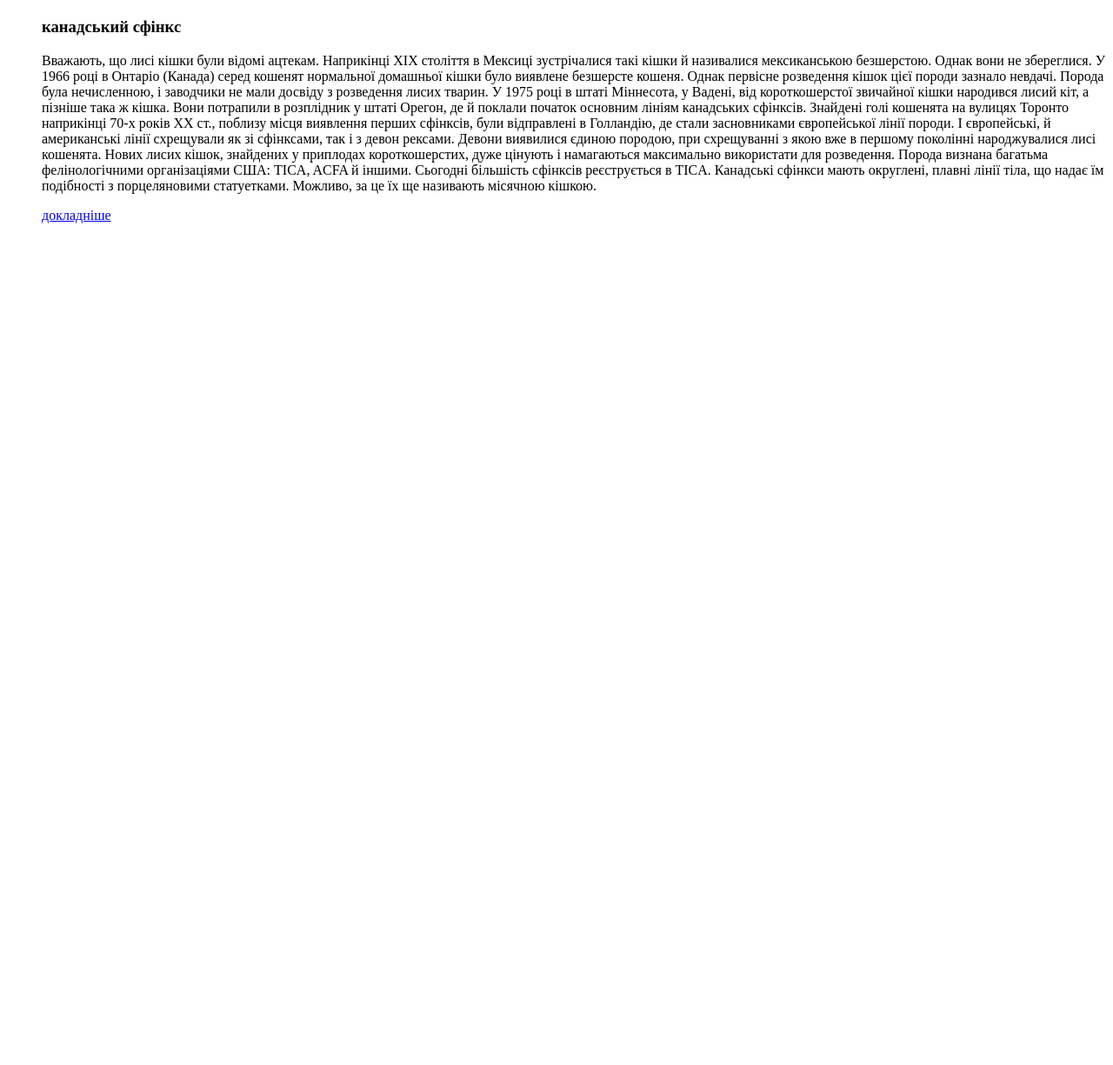
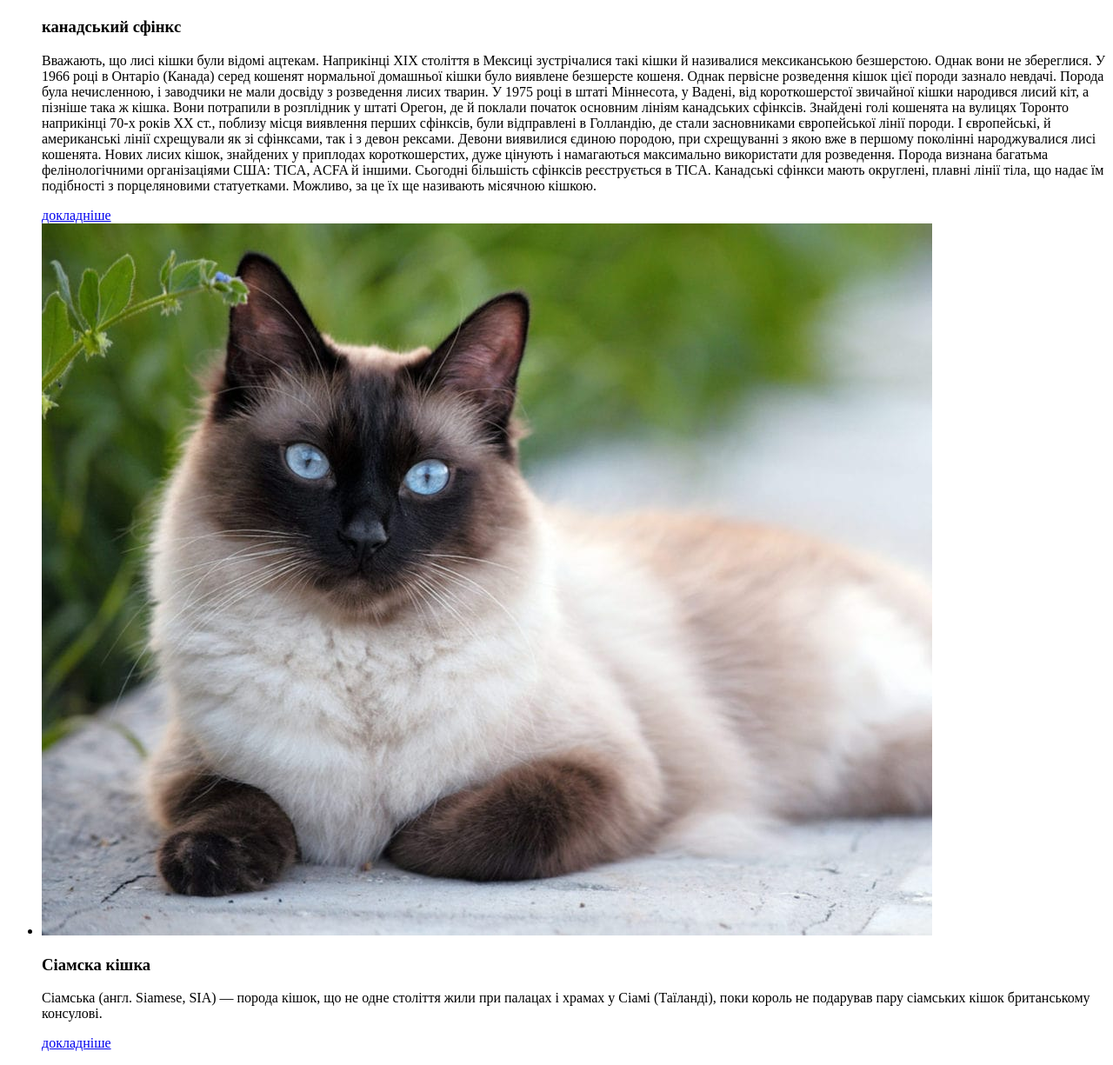
Before and after one commit to Tate-T/cats-breeds_news-paper_practice-, a plain HTML site: page index.html in a window 1280 px wide. Shown: the part 2394-3619 px from the top of the page at 87% size. Before the commit the page ends 2667 px from the top, so only its background shows below. Drawn offline with Linux system fonts and the light colour scheme.

Commit message:
Сіамський кіт

```diff
--- a/index.html
+++ b/index.html
@@ -71,6 +71,14 @@
                 <a href="https://uk.wikipedia.org/wiki/%D0%9A%D0%B0%D0%BD%D0%B0%D0%B4%D1%81%D1%8C%D0%BA%D0%B8%D0%B9_%D1%81%D1%84%D1%96%D0%BD%D0%BA%D1%81">докладніше</a>
             </article>
         </li>
+        <li>
+            <article>
+                <img src="images/siamskaya-1024x819-min.jpg" alt="Сіамска кішка">
+                <h3>Сіамска кішка</h3>
+                <P>Сіамська (англ. Siamese, SIA)  — порода кішок, що не одне століття жили при палацах і храмах у Сіамі (Таїланді), поки король не подарував пару сіамських кішок британському консулові.</P>
+                <a href="https://uk.wikipedia.org/wiki/%D0%A1%D1%96%D0%B0%D0%BC%D1%81%D1%8C%D0%BA%D0%B0_%D0%BA%D1%96%D1%88%D0%BA%D0%B0">докладніше</a>
+            </article>
+        </li>
 
     </ul>
 </body>
```
Also changed, not shown: images/siamskaya-1024x819-min.jpg (added).
